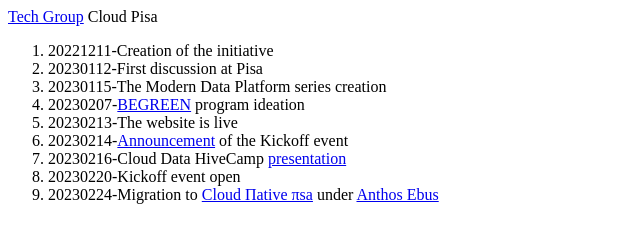
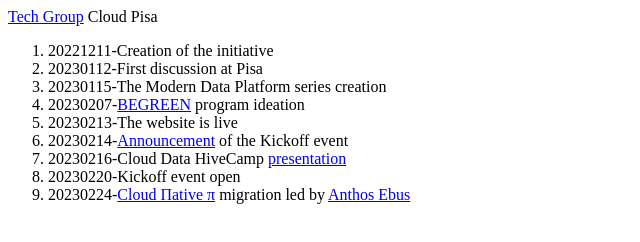
Before and after one commit to diiHive/diiHive.github.io, a plain HTML site: page index.html in a window 1280 px wide. Shown: the whole page, without its empty margins (0-640 px from the left). Drawn offline with Linux system fonts and the light colour scheme.

Commit message:
Update index.html

```diff
--- a/index.html
+++ b/index.html
@@ -13,7 +13,7 @@
       <li>20230214-<a href="20230214background_diiHive1503.png">Announcement</a> of the Kickoff event</li>
       <li>20230216-Cloud Data HiveCamp <a href="20230215CloudDataHiveCamp.pdf">presentation</a></li>
       <li>20230220-Kickoff event open</li>
-      <li>20230224-Migration to <a href="https://www.linkedin.com/groups/9308677/">Cloud Πative πsa</a> under <a href="https://ea-b.me/">Anthos Ebus</a></li>
+      <li>20230224-<a href="https://www.linkedin.com/groups/9308677/">Cloud Πative π</a> migration led by <a href="https://ea-b.me/">Anthos Ebus</a></li>
   </ol></nav>
   </body>
 </html>
```
